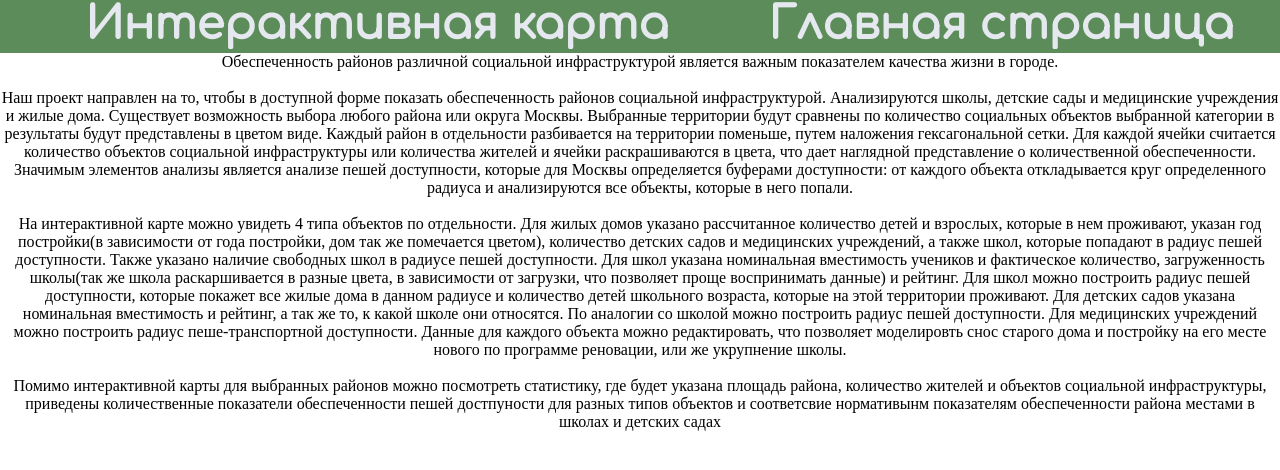
After one commit to IvanTurHi/diplom, a Python web app: template src/templates/about_page.html in a window 1280 px wide. The commit adds this page. Shown: the top 470 px of the page. Run offline with Jinja, Linux system fonts and the light colour scheme; the template is opened without the code that fills it, so the values that code supplies are empty.

Commit message:
visual fixes

```diff
--- /dev/null
+++ b/src/static/about_style.css
@@ -0,0 +1,46 @@
+* {
+  overflow-x: hidden;
+  margin: auto;
+}
+body{
+  margin: 0;
+  overflow-x: hidden;
+}
+.menu-main {
+  display: table;
+  width: 97.5%;
+  background: rgba(91,140,90,1);
+  margin: 0;
+}
+
+.menu-main ul{
+  display: table-row;
+  margin: 0;
+}
+.menu-main li {
+    text-align: center;
+    width: 25%;
+    display: table-cell;
+    padding: 0;
+    margin: 0;
+}
+
+.menu-main a {
+  line-height: normal;
+  display: inline-block;
+
+  text-decoration: none;
+  font-family: 'Comfortaa', sans-serif;
+  position: relative;
+  color: rgba(230,232,239,1);
+  font-weight: Bold;
+  font-size: 3.5vw;
+  text-align: center;
+}
+a:hover {
+  text-decoration: underline;
+}
+
+.about_class {
+  text-align: center
+}
--- /dev/null
+++ b/src/templates/about_page.html
@@ -0,0 +1,31 @@
+<!DOCTYPE html>
+<html>
+<head>
+    <link href="https://fonts.googleapis.com/css?family=Comfortaa" rel="stylesheet" />
+    <link href="{{ url_for('static', filename='about_style.css') }}"  rel="stylesheet" />
+    <title>О проекте</title>
+</head>
+<body>
+    <ul class="menu-main">
+      <li><a href="{{ url_for('basic_map') }}">Интерактивная карта</a></li>
+      <li><a href="{{ url_for('basic_page') }}">Главная страница</a></li>
+    </ul>
+    <div class="about_class">
+	<p>Обеспеченность районов различной социальной инфраструктурой является важным показателем качества жизни в городе.</p>
+	<p><br></p>
+	<p>Наш проект направлен на то, чтобы в доступной форме показать обеспеченность районов социальной инфраструктурой. Анализируются школы, детские сады и медицинские учреждения и жилые дома.
+	Существует возможность выбора любого района или округа Москвы. Выбранные территории будут сравнены по количество социальных объектов выбранной категории в результаты будут представлены в цветом виде.
+	Каждый район в отдельности разбивается на территории поменьше, путем наложения гексагональной сетки. Для каждой ячейки считается количество объектов социальной инфраструктуры или количества жителей и  ячейки раскрашиваются в цвета, что дает наглядной представление о количественной обеспеченности.
+	Значимым элементов анализы является анализе пешей доступности, которые для Москвы определяется буферами доступности: от каждого объекта откладывается круг определенного радиуса и анализируются все объекты, которые в него попали.</p>
+	<p><br></p>
+	<p>На интерактивной карте можно увидеть 4 типа объектов по отдельности.
+	Для жилых домов указано рассчитанное количество детей и взрослых, которые в нем проживают, указан год постройки(в зависимости от года постройки, дом так же помечается цветом), количество детских садов и медицинских учреждений, а также школ, которые попадают в радиус пешей доступности. Также указано наличие свободных школ в радиусе пешей доступности.
+	Для школ указана номинальная вместимость учеников и фактическое количество, загруженность школы(так же школа раскаршивается в разные цвета, в зависимости от загрузки, что позволяет проще воспринимать данные) и рейтинг. Для школ можно построить радиус пешей доступности, которые покажет все жилые дома в данном радиусе и количество детей школьного возраста, которые на этой территории проживают.
+	Для детских садов указана номинальная вместимость и рейтинг, а так же то, к какой школе они относятся. По аналогии со школой можно построить радиус пешей доступности.
+	Для медицинских учреждений можно построить радиус пеше-транспортной доступности.
+	Данные для каждого объекта можно редактировать, что позволяет моделировть снос старого дома и постройку на его месте нового по программе реновации, или же укрупнение школы.</p>
+	<p><br></p>
+	<p>Помимо интерактивной карты для выбранных районов можно посмотреть статистику, где будет указана площадь района, количество жителей и объектов социальной инфраструктуры, приведены количественные показатели обеспеченности пешей достпуности для разных типов объектов и соответсвие нормативынм показателям обеспеченности района местами в школах и детских садах</p>
+    </div>
+</body>
+</html>
--- a/src/templates/main_page.html
+++ b/src/templates/main_page.html
@@ -8,12 +8,14 @@
 <body>
     <div class="main_container">
         <ul class="menu-main">
-          <li><a href="{{ url_for('basic_map') }}">Interactive</br>map</a></li>
+          <li><a href="{{ url_for('basic_map') }}">Интерактивная карта</a></li>
+          <li><a href="{{ url_for('about') }}">О проекте</a></li>
         </ul>
     </div>
         <div class="about">
             <span class="t5">Сервис анализа городской социальной инфраструктуры</span>
         </div>
+
         <div class="down_menu">
             <div class="v11_0"></div>
             <span class="v11_5">Руководитель:</br></br>Прокофьева Екатерина Николаевна</span>
```
Also changed, not shown: src/flask_file.py (+19 -11 lines), src/map_module.py (+19 -7 lines), src/static/check_box.css (+11 -1 lines), src/templates/map_page.html (+8 -5 lines).
